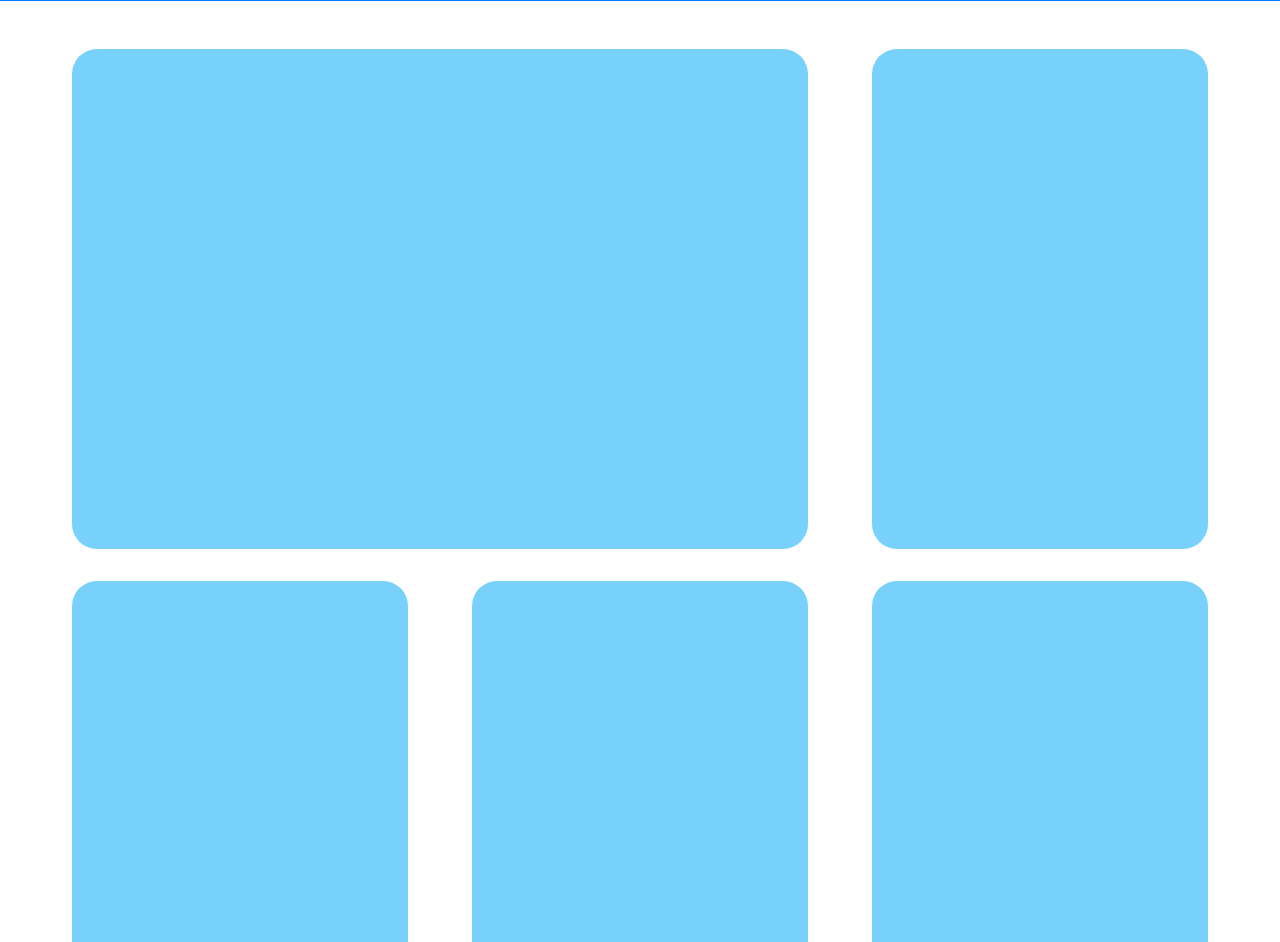
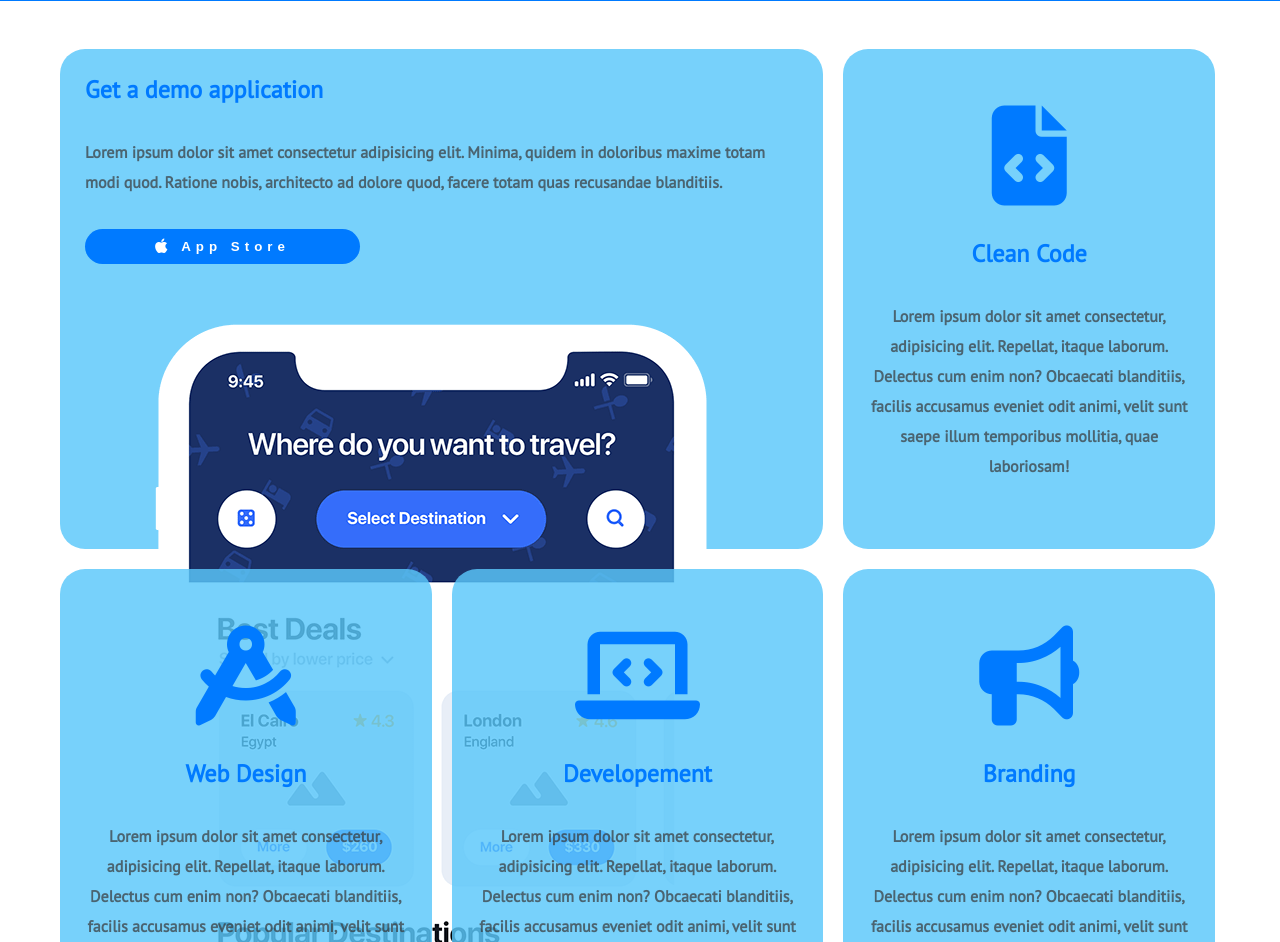
Before and after one commit to xJustFox/htmlcss-responsive-layout, a plain HTML site: page index.html in a window 1280 px wide. Shown: the part 69-1011 px from the top of the page. Drawn offline with Linux system fonts and the light colour scheme.

Commit message:
[Upgrade - Fix] Fixend @media - Created Demo App

```diff
--- a/css/style.css
+++ b/css/style.css
@@ -2,6 +2,10 @@
     margin: 0;
     padding: 0;
     box-sizing: border-box;
+}
+
+body{
+    font-family: 'PT Sans', sans-serif;
 }
 
 
@@ -10,20 +14,13 @@
     max-width: 480px;
     min-width: 360px;
     margin: 0 auto;
+    padding: 0 20px;
 }
 
 .row{
     display: flex;
     flex-wrap: wrap;
-    gap: 2rem 0;
-}
-
-.col{
-    margin: 0 2rem;
-}
-
-.margin-b-3rem{
-    margin-bottom: 3rem;
+    gap: 20px 20px;
 }
 
                 /* Header */
@@ -47,16 +44,34 @@ nav .row{
 }
 
 .demo .col:first-child{
-    height: 800px;
+    padding-bottom: 0;
 }
 
 .demo .col{
     background-color: #5ac7fad2;
-    height: 400px;
 
     width: 100%;
     border-radius: 25px;
+    padding: 25px;
+}
 
+/* Items Demo Application */
+.demo .col p{
+    color: rgba(55, 54, 54, 0.7);
+    font-weight: 600;
+    line-height: 30px;
+    padding: 2rem 0;
+
+}
+.demo .col button{
+    letter-spacing: 5px;
+    padding: 10px 70px;
+    border-radius: 25px;
+}
+
+.demo .col img{
+    padding-top: 40px;
+    max-width: 100%;
 }
 
 /* Section Strategic Planning*/
@@ -136,6 +151,31 @@ footer .col{
     width: 100%;
 }
 
+
+
+/* Reusable classes */
+.margin-b-3rem{
+    margin-bottom: 3rem;
+}
+
+.reset-button{
+    text-decoration: none;
+    border: none;
+}
+
+/* Text */
+.text-centre{
+    text-align: center;
+}
+.text-white{
+    color: white;
+}
+
+.text-blue{
+    color: #007aff;
+}
+
+
 /* Background Color */
 
 .bg-blue{
@@ -159,27 +199,27 @@ footer .col{
     .demo .col:first-child{
         height: 500px;
 
-        width: calc( (100% / 3 - 2rem) * 2);
+        width: calc( (100% / 3 - 5px) * 2);
     }
 
     .demo .col{
         height: 500px;
 
-        width: calc(100% / 3 - 4rem);
+        width: calc(100% / 3 - 15px);
     }
 
     /* Section Benefits */
     .benefits .col{
         height: 200px;
 
-        width: calc(100% / 2 - 4rem);
+        width: calc(100% / 2 - 10px);
     }
 
     /* Section About Us */
     .about-us .col{
         height: 600px;
 
-        width: calc(100% / 2 - 4rem);
+        width: calc(100% / 2 - 10px);
     }
 }
 
@@ -202,19 +242,19 @@ footer .col{
     .planning .col{
         height: 800px;
 
-        width: calc(100% / 2 - 4rem);
+        width: calc(100% / 2);
     }
 
     /* Section Benefits */
     .benefits .col{
         height: 200px;
 
-        width: calc(100% / 3 - 4rem);
+        width: calc(100% / 3 - 15px);
     }
 
     /* Section About Us */
     .about-us .col:first-child{
-        width: calc(70% - 8rem);
+        width: calc(70% - 20px);
     }
 
     .about-us .col:last-child{
--- a/index.html
+++ b/index.html
@@ -4,6 +4,9 @@
     <meta charset="UTF-8">
     <meta name="viewport" content="width=device-width, initial-scale=1.0">
     <link rel="stylesheet" href="https://cdnjs.cloudflare.com/ajax/libs/font-awesome/6.4.2/css/all.min.css" integrity="sha512-z3gLpd7yknf1YoNbCzqRKc4qyor8gaKU1qmn+CShxbuBusANI9QpRohGBreCFkKxLhei6S9CQXFEbbKuqLg0DA==" crossorigin="anonymous" referrerpolicy="no-referrer" />
+    <link rel="preconnect" href="https://fonts.googleapis.com">
+    <link rel="preconnect" href="https://fonts.gstatic.com" crossorigin>
+    <link href="https://fonts.googleapis.com/css2?family=PT+Sans&display=swap" rel="stylesheet">
     <link rel="stylesheet" href="./css/style.css">
     <title>Document</title>
 </head>
@@ -35,23 +38,37 @@
                 <div class="container">
                     <div class="row">
                         <div class="col">
-
+                            <h2 class="text-blue">Get a demo application</h2>
+                            <p>Lorem ipsum dolor sit amet consectetur adipisicing elit. Minima, quidem in doloribus maxime totam modi quod. Ratione nobis, architecto ad dolore quod, facere totam quas recusandae blanditiis.</p>
+                            <button class="reset-button bg-blue text-white">
+                                <i class="fab fa-apple fa-lg" style="color: white;"></i>
+                                <strong> App Store</strong>
+                            </button>
+                            <img src="./img/phone.png" alt="">
                         </div>
 
-                        <div class="col">
-
+                        <div class="col text-centre">
+                            <i class="fas fa-file-code" style="color: #007aff; font-size: 100px; padding: 2rem 0;"></i>
+                            <h2 class="text-blue">Clean Code</h2>
+                            <p>Lorem ipsum dolor sit amet consectetur, adipisicing elit. Repellat, itaque laborum. Delectus cum enim non? Obcaecati blanditiis, facilis accusamus eveniet odit animi, velit sunt saepe illum temporibus mollitia, quae laboriosam!</p>
                         </div>
 
-                        <div class="col">
-
+                        <div class="col text-centre">
+                            <i class="fas fa-compass-drafting" style="color: #007aff; font-size: 100px; padding: 2rem 0;"></i>
+                            <h2 class="text-blue">Web Design</h2>
+                            <p>Lorem ipsum dolor sit amet consectetur, adipisicing elit. Repellat, itaque laborum. Delectus cum enim non? Obcaecati blanditiis, facilis accusamus eveniet odit animi, velit sunt saepe illum temporibus mollitia, quae laboriosam!</p>
                         </div>
 
-                        <div class="col">
-
+                        <div class="col text-centre">
+                            <i class="fas fa-laptop-code" style="color: #007aff; font-size: 100px; padding: 2rem 0;"></i>
+                            <h2 class="text-blue">Developement</h2>
+                            <p>Lorem ipsum dolor sit amet consectetur, adipisicing elit. Repellat, itaque laborum. Delectus cum enim non? Obcaecati blanditiis, facilis accusamus eveniet odit animi, velit sunt saepe illum temporibus mollitia, quae laboriosam!</p>
                         </div>
 
-                        <div class="col margin-b-3rem">
-
+                        <div class="col text-centre margin-b-3rem">
+                            <i class="fas fa-bullhorn" style="color: #007aff; font-size: 100px; padding: 2rem 0;"></i>
+                            <h2 class="text-blue">Branding</h2>
+                            <p>Lorem ipsum dolor sit amet consectetur, adipisicing elit. Repellat, itaque laborum. Delectus cum enim non? Obcaecati blanditiis, facilis accusamus eveniet odit animi, velit sunt saepe illum temporibus mollitia, quae laboriosam!</p>
                         </div>
                     </div>
                 </div>
@@ -98,9 +115,9 @@
             <!-- Benefits -->
             <section class="benefits bg-purple">
                 <div class="container">
+                    <h2>lorem ipsum dolor</h2>
+
                     <div class="row">
-                        <h2></h2>
-
                         <div class="col">
 
                         </div>
```
